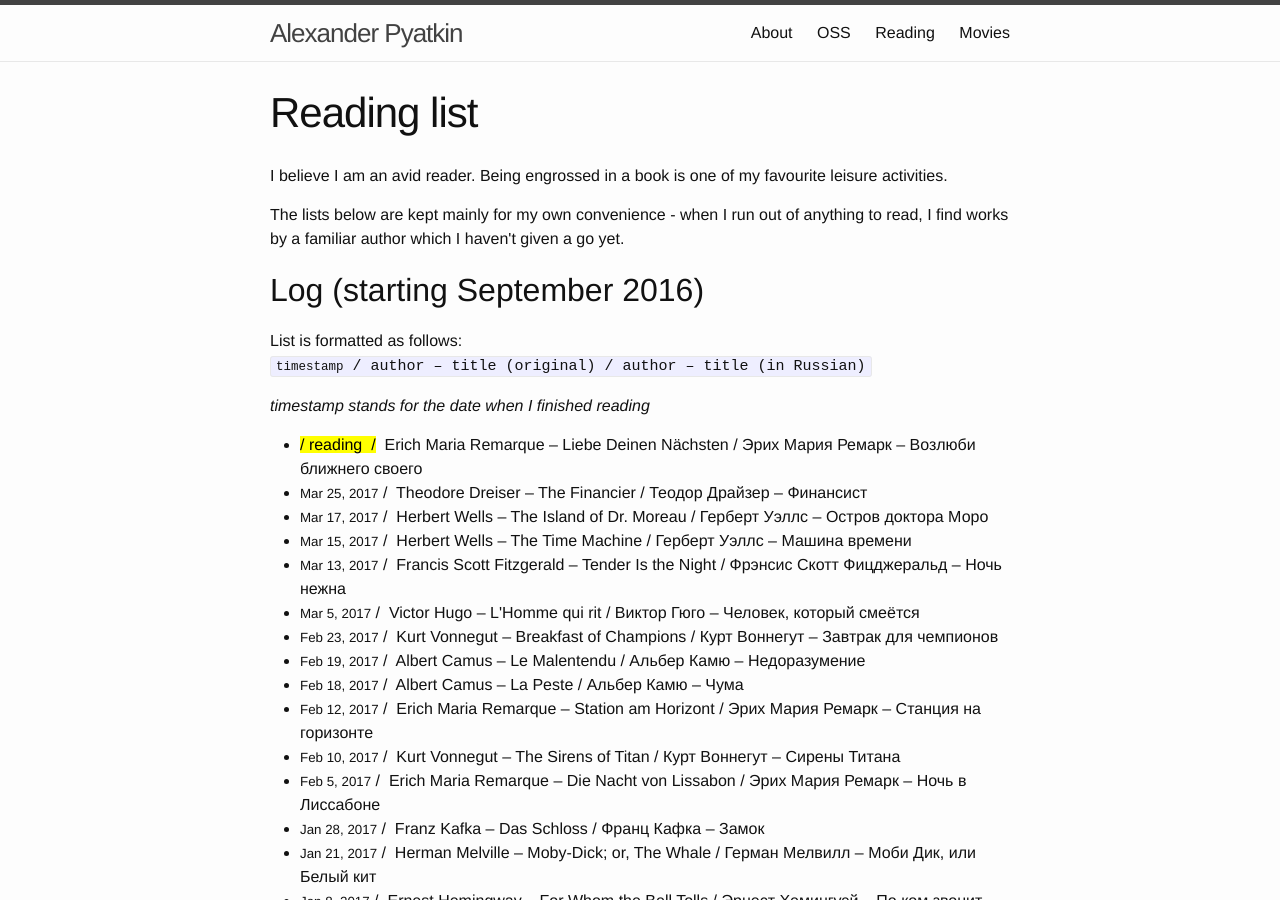
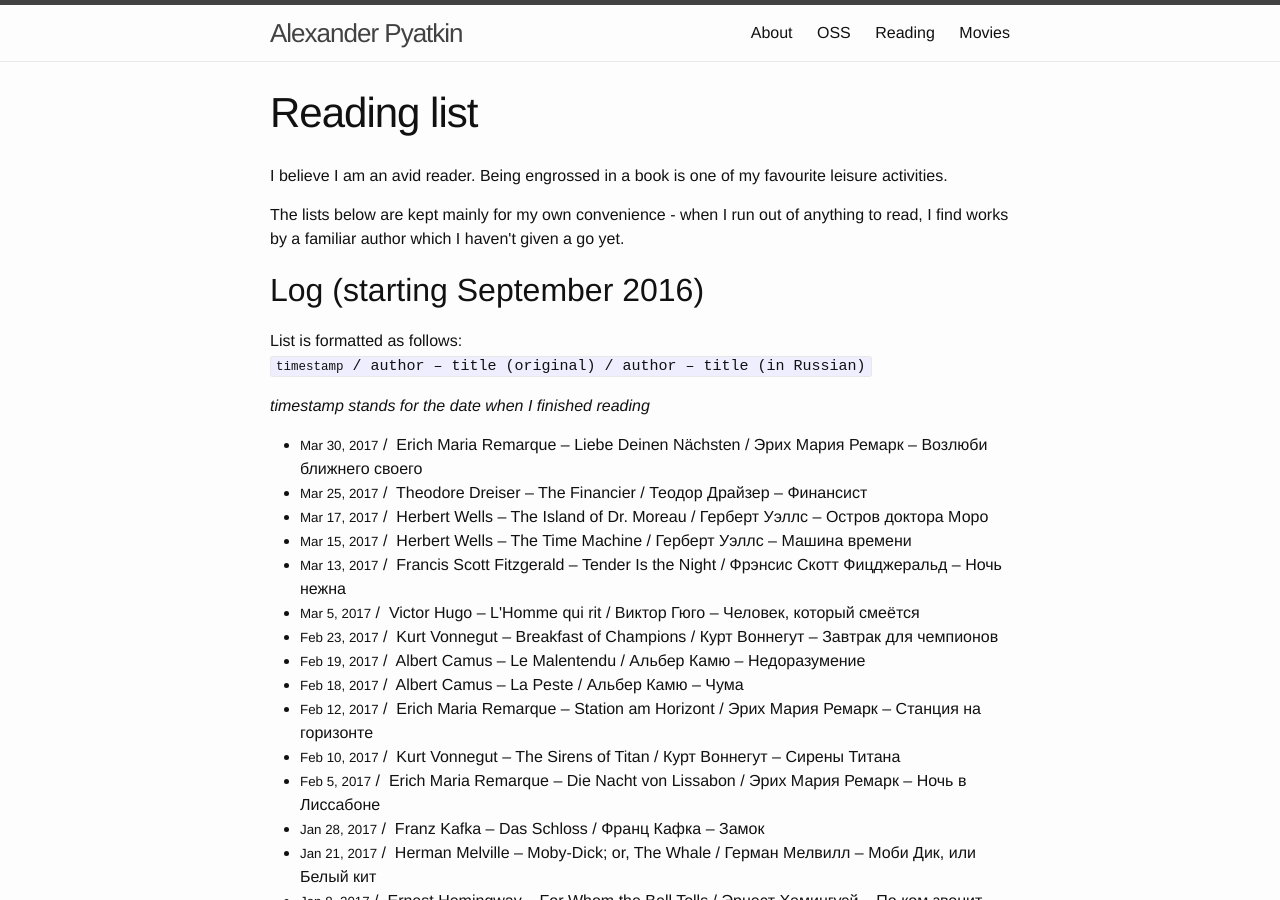
Before and after one commit to aspyatkin/personal-website, a Jekyll site: the page built from reading-list.md, in a window 1280 px wide and 900 px high. Built offline with Jekyll 4.4.1, drawn with Linux system fonts in a browser that asks for light colours.

Commit message:
Update reading list

```diff
--- a/reading-list.md
+++ b/reading-list.md
@@ -5,7 +5,7 @@ short_title: Reading
 permalink: /reading-list/
 top_ndx: 3
 log_list:
-  - reading: yes
+  - date: 'Mar 30, 2017'
     original:
       author: 'Erich Maria Remarque'
       title: 'Liebe Deinen Nächsten'
```
